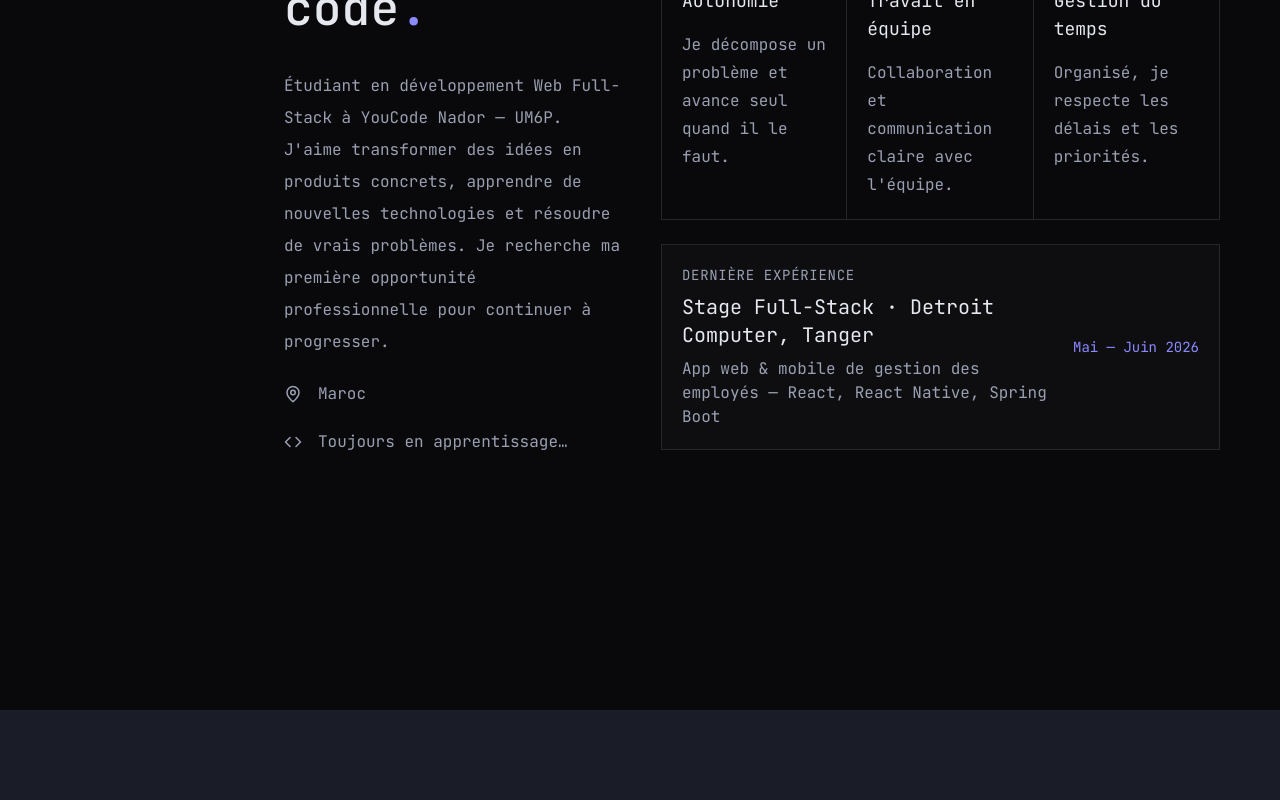
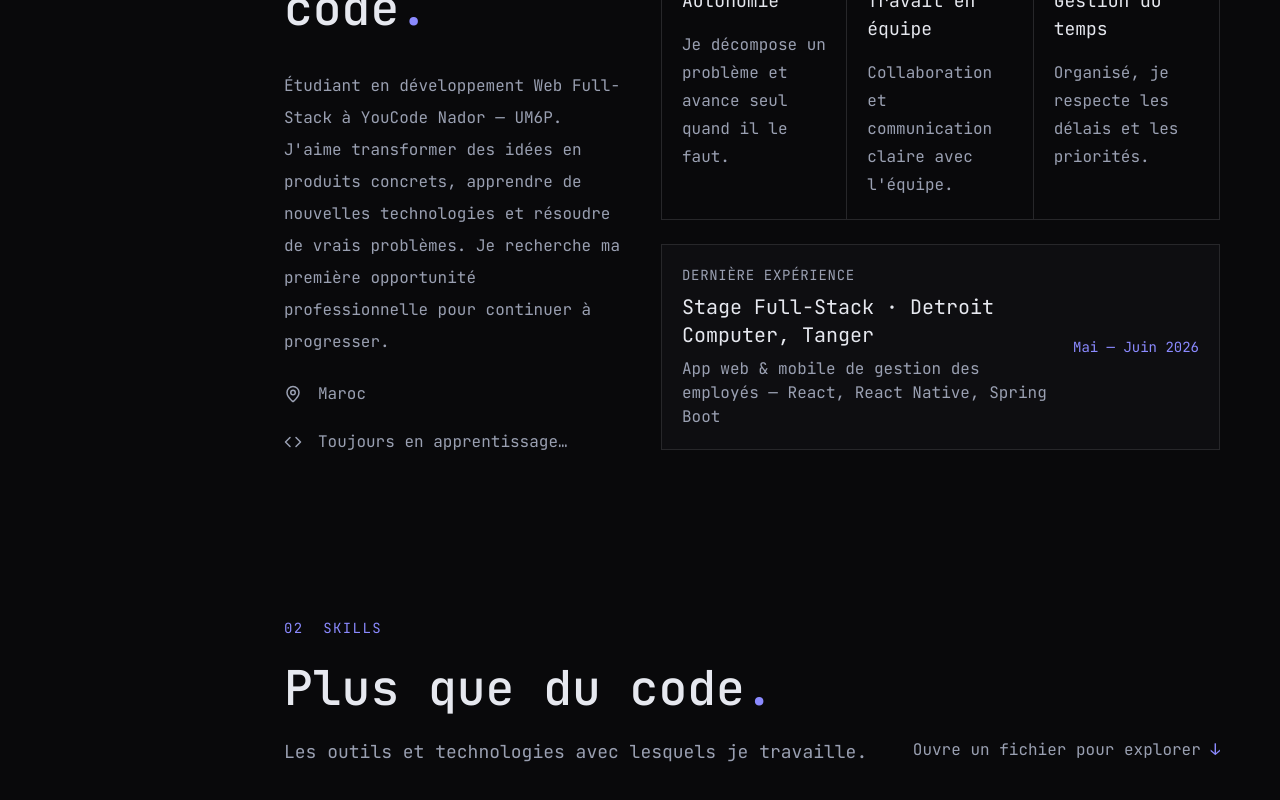
Before and after one commit to wassim-rifi-dev/portfolio, a Next.js app: page / in a window 1280 px wide. Shown: the part 1060-1860 px from the top of the page. Before the commit the page ends 1770 px from the top, so only its background shows below. Built offline with nearby package versions, Linux system fonts and the light colour scheme.

Commit message:
feat: update Skills section layout and content for improved presentation

```diff
--- a/src/components/sections/Skills.tsx
+++ b/src/components/sections/Skills.tsx
@@ -3,7 +3,22 @@ import { jetbrainsMono } from "@/app/fonts";
 export default function Skills() {
     return (
         <section id="skills" className={`relative scroll-mt-20 px-5 py-16 sm:px-8 lg:px-10 lg:pt-8 lg:pb-23 xl:px-15 mt-10 ` + jetbrainsMono.className}>
+            <div className="flex flex-col gap-5">
+                <p className="text-sm tracking-widest text-[#8B8AFF]">02&nbsp;&nbsp;SKILLS</p>
 
+                <h2 className="text-4xl sm:text-5xl md:text-6xl xl:text-5xl 2xl:text-6xl font-medium leading-tight text-[#E6E8EF]">
+                    Plus que du code<span className="text-[#8B8AFF]">.</span>
+                </h2>
+
+                <div className="text-[#9AA0B2] flex justify-between">
+                    <p className="text-lg">
+                        Les outils et technologies avec lesquels je travaille.
+                    </p>
+                    <p>
+                        Ouvre un fichier pour explorer <span className="text-[#8B8AFF]">↓</span>
+                    </p>
+                </div>
+            </div>
         </section>
     )
 }
```
